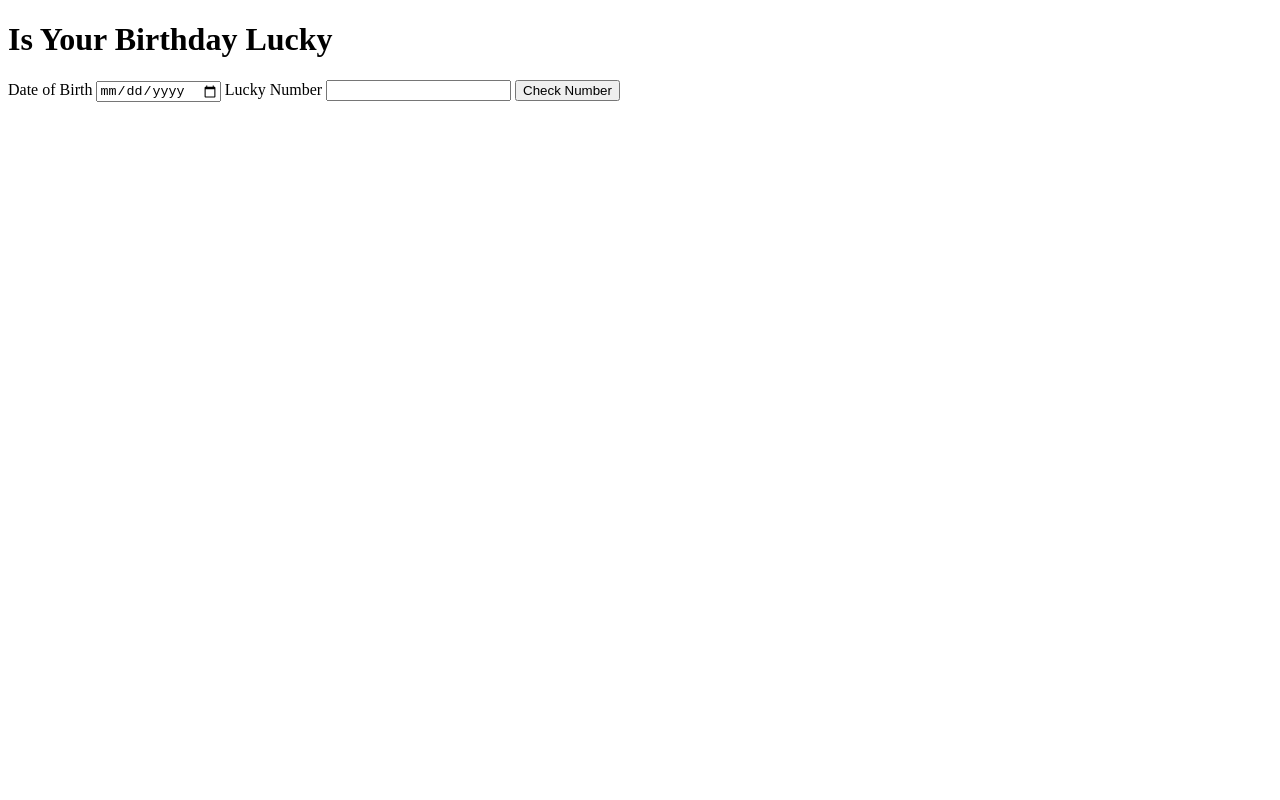
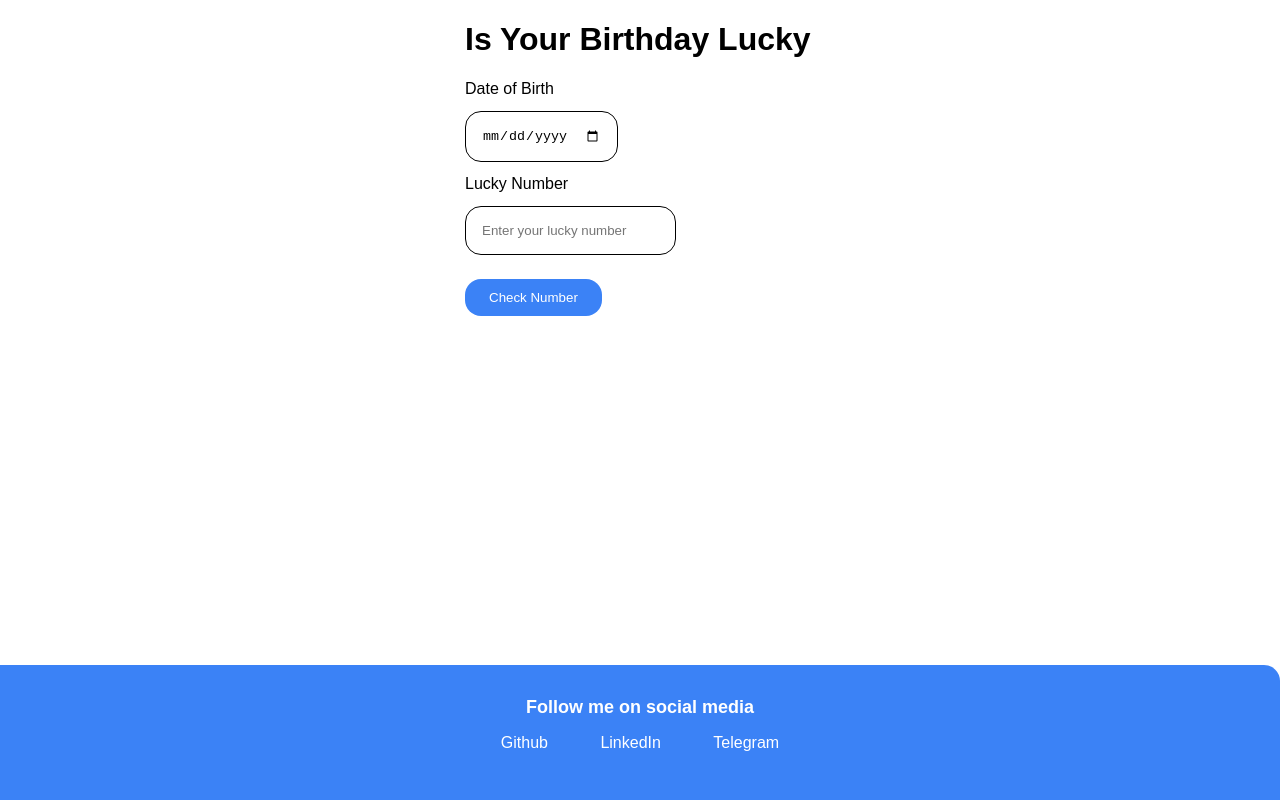
Before and after one commit to srinivas180/neog-mark-11, a plain HTML site: page index.html in a window 1280 px wide. Drawn offline with Linux system fonts and the light colour scheme.

Commit message:
Added Style and Footer

```diff
--- a/index.html
+++ b/index.html
@@ -12,6 +12,7 @@
 </head>
 
 <body>
+    <div class="container">
         <h1>Is Your Birthday Lucky</h1>
         <label for="dob">
             Date of Birth
@@ -20,7 +21,7 @@
 
         <label for="lucky-num">
             Lucky Number
-        <input id="lucky-num" type="number">
+            <input placeholder="Enter your lucky number" id="lucky-num" type="number">
         </label>
 
         <button id="check-lucky-num">Check Number</button>
@@ -28,6 +29,16 @@
         <div id="output">
 
         </div>
+    </div>
+
+    <footer class="footer">
+        <div class="footer-header">Follow me on social media</div>
+        <ul class="list-non-bullet">
+            <li class="list-item-inline"><a class="link" href="/">Github</a></li>
+            <li class="list-item-inline"><a class="link" href="/">LinkedIn</a></li>
+            <li class="list-item-inline"><a class="link" href="/">Telegram</a></li>
+        </ul>
+    </footer>
 </body>
 
 </html>
--- a/style.css
+++ b/style.css
@@ -0,0 +1,81 @@
+:root {
+  --primary-color: #3b82f6;
+  --primary-color-hover: #145fd8;
+}
+
+body {
+  font-family: Arial, Helvetica, sans-serif;
+  margin: 0;
+}
+
+.container {
+  max-width: 350px;
+  margin: 0 auto;
+}
+
+label {
+  display: block;
+}
+
+input {
+  display: block;
+  margin: 0.8rem 0;
+  padding: 1rem;
+  border-radius: 1rem;
+  border: 1px solid black;
+}
+
+button {
+  cursor: pointer;
+  margin: 0.7rem 0;
+  padding: 0.7rem 1.5rem;
+  background-color: var(--primary-color);
+  color: white;
+  border-radius: 1rem;
+  border: none;
+}
+
+button:hover {
+  background-color: var(--primary-color-hover);
+}
+
+/* Links */
+.link {
+  text-decoration: none;
+  padding: 0.5rem 1rem;
+}
+
+/* Lists */
+.list-non-bullet {
+  list-style: none;
+}
+
+.list-item-inline {
+  display: inline;
+  padding: 0 0.5rem;
+}
+
+.footer {
+  position: absolute;
+  bottom: 0;
+  left: 0;
+  right: 0;
+  background-color: var(--primary-color);
+  padding: 2rem;
+  text-align: center;
+  color: white;
+  border-top-right-radius: 1rem;
+}
+
+.footer .link {
+  color: white;
+}
+
+.footer .footer-header {
+  font-weight: bold;
+  font-size: large;
+}
+
+.footer ul {
+  padding-inline-start: 0;
+}
```
Lines whose indentation alone changed are shown as unchanged.
